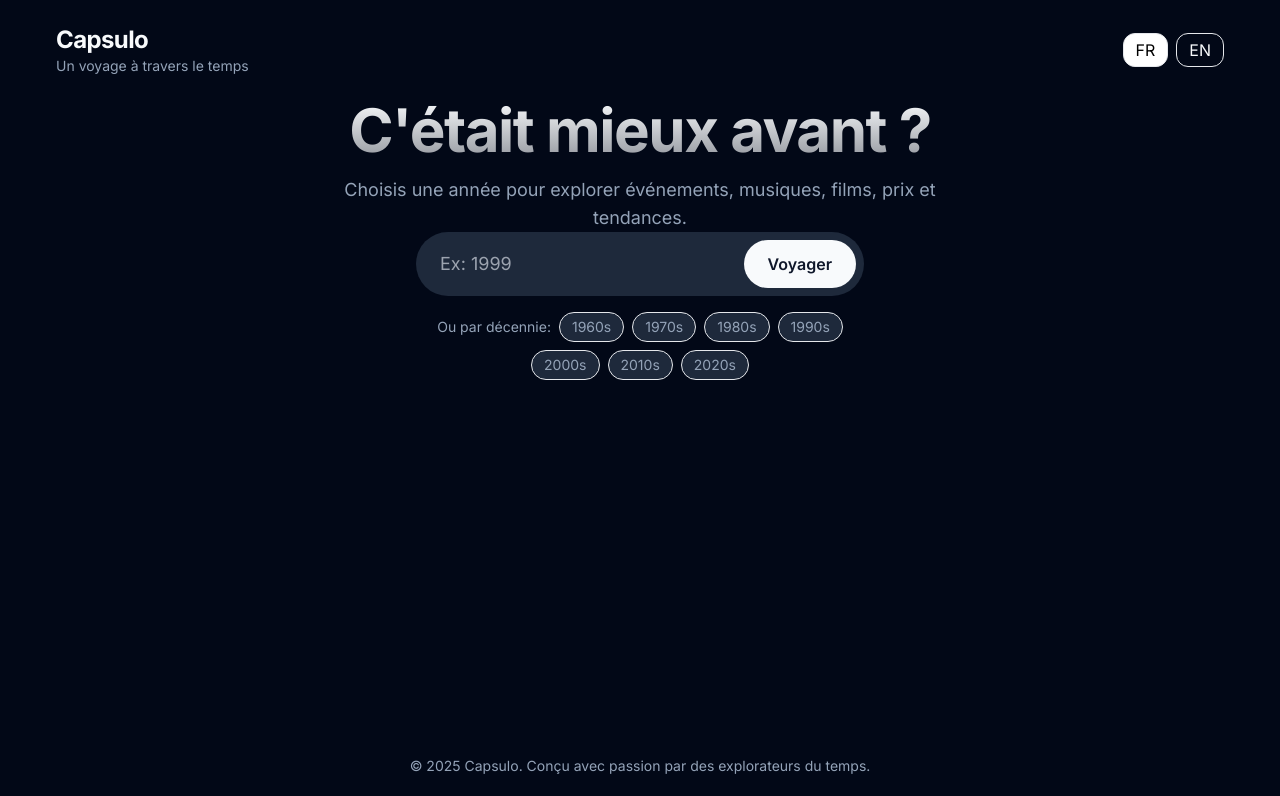
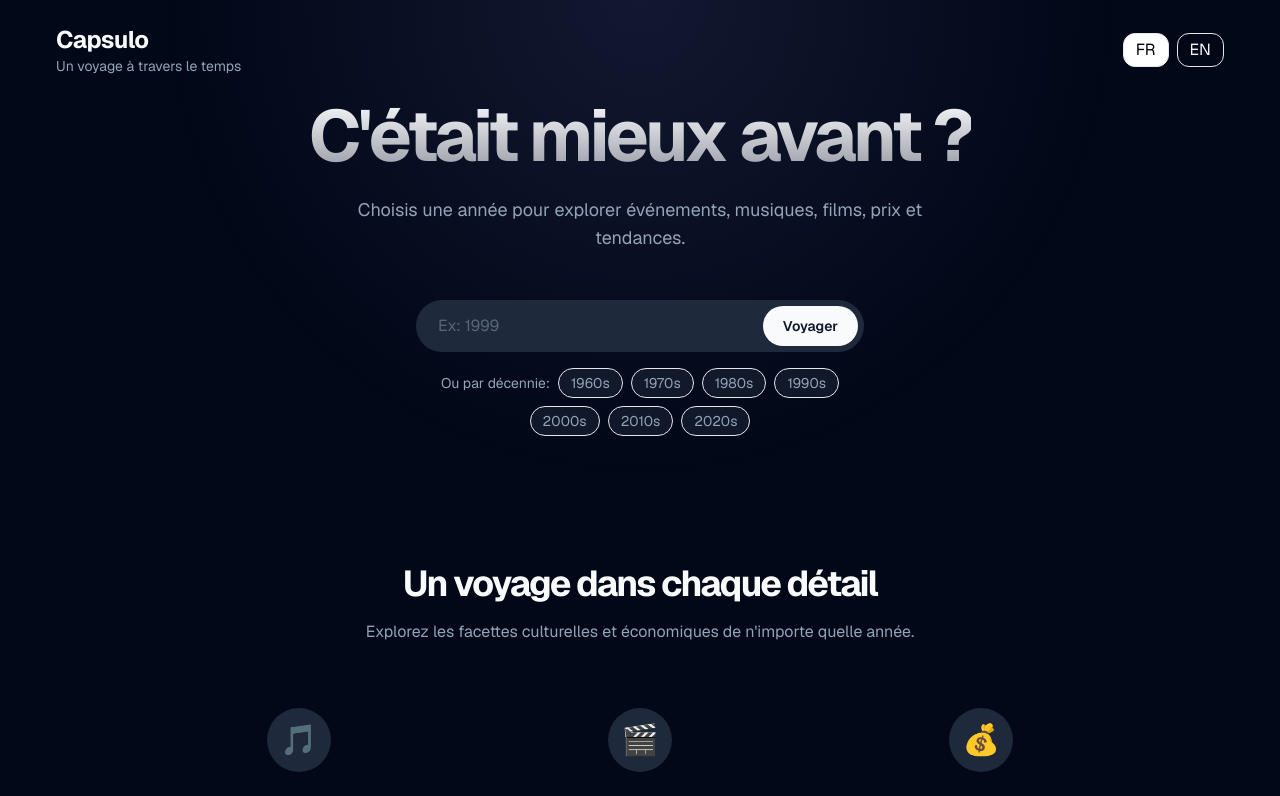
Before and after one commit to HitteAnzo/Capsulo, a Next.js app: page / in a window 1280 px wide. Shown: the top 796 px of the page. Built offline with nearby package versions, Linux system fonts and the light colour scheme.

Commit message:
feat: add HeroSection, YearInputForm, DecadeSelector, and FeatureSection components; update layout and README for Geist installation

```diff
--- a/app/layout.tsx
+++ b/app/layout.tsx
@@ -1,10 +1,8 @@
 import "./globals.css";
 import type { Metadata } from "next";
-import { Inter } from "next/font/google";
+import { GeistSans } from "geist/font/sans";
 import Header from "../components/Header";
 import Footer from "../components/Footer";
-
-const inter = Inter({ subsets: ["latin"] });
 
 export const metadata: Metadata = {
   title: "Capsulo",
@@ -19,8 +17,9 @@ export default function RootLayout({
   return (
     <html lang="fr" className="dark">
       <body
-        className={`${inter.className} bg-background text-foreground antialiased`}
+        className={`${GeistSans.className} bg-background text-foreground antialiased`}
       >
+        <div className="pointer-events-none fixed inset-0 -z-10 bg-[radial-gradient(600px_circle_at_top,rgba(120,113,198,0.15),transparent_80%)]" />
         <div className="container flex min-h-screen flex-col">
           <Header />
           <main className="flex-grow">{children}</main>
--- a/app/page.tsx
+++ b/app/page.tsx
@@ -3,6 +3,10 @@ import { useState } from "react";
 import { useRouter, useSearchParams } from "next/navigation";
 import { Lang } from "../components/LanguageToggle";
 import { t } from "../lib/i18n";
+import HeroSection from "../components/HeroSection";
+import YearInputForm from "../components/YearInputForm";
+import DecadeSelector from "../components/DecadeSelector";
+import FeatureSection from "../components/FeatureSection";
 
 const MIN_YEAR = 1960;
 const MAX_YEAR = 2025;
@@ -16,67 +20,43 @@ export default function Page() {
   const clampYear = (y: number) => Math.min(MAX_YEAR, Math.max(MIN_YEAR, y));
 
   function go() {
-    const y = clampYear(year || 1990);
+    const y = clampYear(year || new Date().getFullYear() - 25); // Default to 25 years ago
     router.push(`/year/${y}?lang=${lang}`);
   }
 
-  function randomYear() {
-    const y = MIN_YEAR + Math.floor(Math.random() * (MAX_YEAR - MIN_YEAR + 1));
-    setYear(y);
+  function handleDecadeSelect(decade: number) {
+    const candidate = decade + Math.floor(Math.random() * 10);
+    const y = clampYear(candidate);
+    router.push(`/year/${y}?lang=${lang}`);
   }
 
   const decadeShortcuts = [1960, 1970, 1980, 1990, 2000, 2010, 2020];
 
   return (
-    <main className="flex flex-col items-center justify-center text-center flex-grow">
-      <div className="flex-1">
-        <h1 className="text-4xl font-bold tracking-tight text-transparent sm:text-6xl bg-clip-text bg-gradient-to-b from-foreground to-foreground/60">
-          C'était mieux avant ?
-        </h1>
-        <p className="mt-4 max-w-2xl text-lg text-muted-foreground">
-          {t(lang, "subtitle")}
-        </p>
-      </div>
+    <>
+      <main className="flex flex-col items-center justify-center text-center flex-grow">
+        <HeroSection
+          title="C'était mieux avant ?"
+          subtitle={t(lang, "subtitle")}
+        />
 
-      <div className="flex w-full max-w-md flex-col items-center gap-4">
-        <div className="flex w-full items-center gap-2 rounded-full bg-secondary p-2">
-          <input
-            type="number"
-            min={MIN_YEAR}
-            max={MAX_YEAR}
-            value={year ?? ""}
-            onChange={(e) => setYear(e.target.value ? Number(e.target.value) : undefined)}
-            onKeyDown={(e) => {
-              if (e.key === "Enter") go();
-            }}
-            className="w-full bg-transparent px-4 text-lg outline-none"
+        <div className="max-w-md mx-auto flex flex-col items-center gap-4 mt-12">
+          <YearInputForm
+            year={year}
+            onYearChange={(value) => setYear(value ? Number(value) : undefined)}
+            onSubmit={go}
+            onKeyDown={(e) => e.key === "Enter" && go()}
+            buttonText={t(lang, "go")}
             placeholder="Ex: 1999"
           />
-          <button
-            onClick={go}
-            className="rounded-full bg-primary px-6 py-3 text-base font-semibold text-primary-foreground transition-transform hover:scale-105"
-          >
-            {t(lang, "go")}
-          </button>
+          <DecadeSelector
+            decades={decadeShortcuts}
+            onSelect={handleDecadeSelect}
+            label="Ou par décennie:"
+          />
         </div>
-        <div className="flex flex-wrap items-center justify-center gap-2">
-          <span className="text-sm text-muted-foreground">Ou par décennie:</span>
-          {decadeShortcuts.map((d) => (
-            <button
-              key={d}
-              onClick={() => {
-                const candidate = d + Math.floor(Math.random() * 10);
-                const y = clampYear(candidate);
-                router.push(`/year/${y}?lang=${lang}`);
-              }}
-              className="rounded-full border bg-secondary px-3 py-1 text-sm text-muted-foreground transition-colors hover:bg-primary/10 hover:text-foreground"
-              aria-label={`Explorer les années ${d}s`}
-            >
-              {d}s
-            </button>
-          ))}
-        </div>
-      </div>
-    </main>
+      </main>
+      <FeatureSection />
+    </>
   );
 }
--- /dev/null
+++ b/components/DecadeSelector.tsx
@@ -0,0 +1,23 @@
+type Props = {
+  decades: number[];
+  onSelect: (decade: number) => void;
+  label: string;
+};
+
+export default function DecadeSelector({ decades, onSelect, label }: Props) {
+  return (
+    <div className="flex flex-wrap items-center justify-center gap-2">
+      <span className="text-sm text-muted-foreground">{label}</span>
+      {decades.map((d) => (
+        <button
+          key={d}
+          onClick={() => onSelect(d)}
+          className="rounded-full border bg-secondary/50 px-3 py-1 text-sm text-muted-foreground transition-colors hover:bg-primary/10 hover:text-foreground"
+          aria-label={`Explorer les années ${d}s`}
+        >
+          {d}s
+        </button>
+      ))}
+    </div>
+  );
+}
--- /dev/null
+++ b/components/FeatureSection.tsx
@@ -0,0 +1,56 @@
+import React from "react";
+
+// Un composant interne pour chaque carte de fonctionnalité
+const FeatureCard = ({
+  icon,
+  title,
+  description,
+}: {
+  icon: React.ReactNode;
+  title: string;
+  description: string;
+}) => (
+  <div className="flex flex-col items-center text-center p-4">
+    <div className="flex h-16 w-16 items-center justify-center rounded-full bg-secondary mb-5">
+      {icon}
+    </div>
+    <h3 className="text-lg font-semibold text-foreground">{title}</h3>
+    <p className="mt-2 text-sm text-muted-foreground">{description}</p>
+  </div>
+);
+
+// Le composant principal de la section
+export default function FeatureSection() {
+  return (
+    <section className="w-full py-24 sm:py-32">
+      <div className="mx-auto max-w-5xl px-4">
+        <div className="text-center mb-12">
+          <h2 className="text-3xl font-bold tracking-tighter sm:text-4xl text-foreground">
+            Un voyage dans chaque détail
+          </h2>
+          <p className="mt-4 max-w-2xl mx-auto text-muted-foreground">
+            Explorez les facettes culturelles et économiques de n'importe quelle
+            année.
+          </p>
+        </div>
+        <div className="grid grid-cols-1 gap-8 md:grid-cols-3">
+          <FeatureCard
+            icon={<span className="text-3xl">🎵</span>}
+            title="Musique"
+            description="Écoutez les hits qui ont défini une époque et dominé les charts."
+          />
+          <FeatureCard
+            icon={<span className="text-3xl">🎬</span>}
+            title="Cinéma"
+            description="Redécouvrez les films qui ont captivé le public et marqué le box-office."
+          />
+          <FeatureCard
+            icon={<span className="text-3xl">💰</span>}
+            title="Coût de la vie"
+            description="Comparez les prix d'hier et d'aujourd'hui pour voir comment le monde a changé."
+          />
+        </div>
+      </div>
+    </section>
+  );
+}
--- /dev/null
+++ b/components/HeroSection.tsx
@@ -0,0 +1,17 @@
+type Props = {
+  title: string;
+  subtitle: string;
+};
+
+export default function HeroSection({ title, subtitle }: Props) {
+  return (
+    <div className="flex-1 flex flex-col items-center justify-center">
+      <h1 className="text-5xl sm:text-7xl font-bold tracking-tighter text-transparent bg-clip-text bg-gradient-to-b from-foreground to-foreground/60 text-center">
+        {title}
+      </h1>
+      <p className="mt-6 max-w-xl text-center text-lg text-muted-foreground">
+        {subtitle}
+      </p>
+    </div>
+  );
+}
--- /dev/null
+++ b/components/YearInputForm.tsx
@@ -0,0 +1,38 @@
+import React from "react";
+
+type Props = {
+  year: number | undefined;
+  onYearChange: (value: string) => void;
+  onSubmit: () => void;
+  onKeyDown: (e: React.KeyboardEvent<HTMLInputElement>) => void;
+  buttonText: string;
+  placeholder: string;
+};
+
+export default function YearInputForm({
+  year,
+  onYearChange,
+  onSubmit,
+  onKeyDown,
+  buttonText,
+  placeholder,
+}: Props) {
+  return (
+    <div className="flex w-full items-center gap-1 rounded-full bg-secondary p-1.5 transition-all duration-300 focus-within:ring-2 focus-within:ring-primary/50">
+      <input
+        type="number"
+        value={year ?? ""}
+        onChange={(e) => onYearChange(e.target.value)}
+        onKeyDown={onKeyDown}
+        className="w-full bg-transparent px-4 py-1 text-base outline-none placeholder:text-muted-foreground/50"
+        placeholder={placeholder}
+      />
+      <button
+        onClick={onSubmit}
+        className="flex-shrink-0 rounded-full bg-primary px-5 py-2.5 text-sm font-semibold text-primary-foreground transition-transform hover:scale-105 active:scale-100"
+      >
+        {buttonText}
+      </button>
+    </div>
+  );
+}
--- a/package.json
+++ b/package.json
@@ -11,6 +11,7 @@
   "dependencies": {
     "csv-parser": "^3.2.0",
     "csv-writer": "^1.6.0",
+    "geist": "^1.5.1",
     "next": "14.2.5",
     "node-fetch": "^3.3.2",
     "papaparse": "^5.5.3",
```
Also changed, not shown: 2 other files (tests, documents, lock files or other folders).
